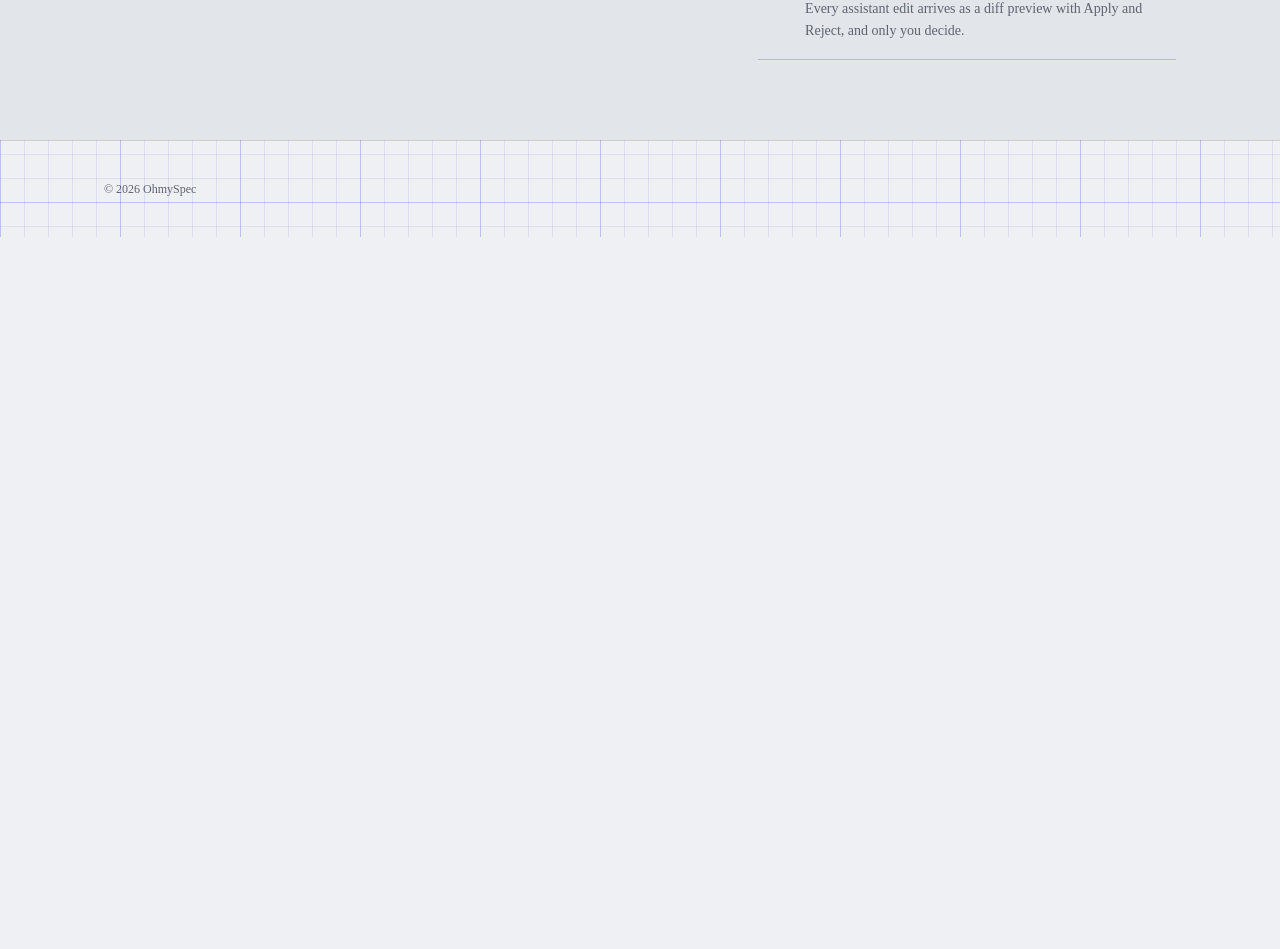
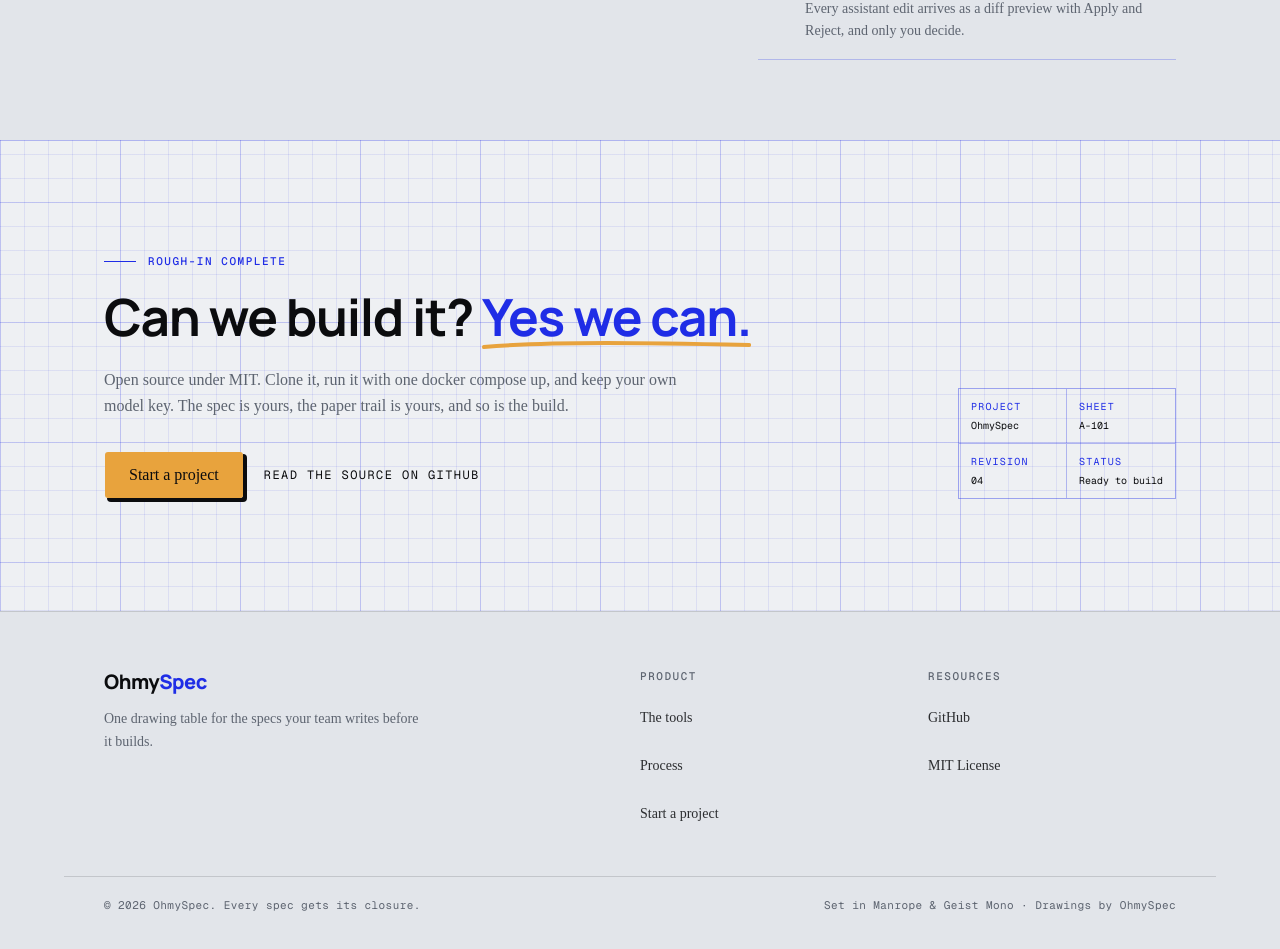
Before and after one commit to leeCode83/ohmyspec-webapp, a Next.js app: page / in a window 1280 px wide. Shown: the part 2918-3867 px from the top of the page. Before the commit the page ends 3155 px from the top, so only its background shows below. Built offline with nearby package versions, Linux system fonts and the light colour scheme.

Commit message:
feat(landing): close on a title block and rebuild the footer
- Closing band: hard-hat CTA, GitHub link, title-block sheet data
- Footer: product resources, mono credit strip, 44px tap targets
- Spec mock labels sections in words; no markdown residue on the page

```diff
--- a/app/page.tsx
+++ b/app/page.tsx
@@ -3,11 +3,13 @@ import { Hero } from "@/components/landing/hero";
 import { ToolSection } from "@/components/landing/tool-section";
 import { ProcessSection } from "@/components/landing/process-section";
 import { DrawingTableSection } from "@/components/landing/drawing-table-section";
+import { CtaSection } from "@/components/landing/cta-section";
 import { Footer } from "@/components/landing/footer";
 
 /**
  * Halaman landing OhmySpec — tema blueprint + hard hat.
- * Susunan section dibangun bertahap; sementara hanya Nav, Hero, Footer.
+ * Urutan: hero (sheet A-101) → perkakas → urutan kerja → meja gambar →
+ * penutup title block → footer.
  */
 export default function Home() {
   return (
@@ -18,6 +20,7 @@ export default function Home() {
         <ToolSection />
         <ProcessSection />
         <DrawingTableSection />
+        <CtaSection />
       </main>
       <Footer />
     </>
--- /dev/null
+++ b/components/landing/cta-section.tsx
@@ -0,0 +1,82 @@
+import { Button } from "@/components/ui/button";
+
+/**
+ * CtaSection — penutup: "Rough-in complete". Band padat (bukan 100vh
+ * kosong) yang ditutup title block lembar gambar: proyek, sheet, revisi,
+ * izin. Satu aksi utama (Start a project) + satu tautan sekunder ke repo.
+ */
+export function CtaSection() {
+  return (
+    <section id="start" className="relative border-t border-primary/30 py-20 md:py-28">
+      <div className="wrap">
+        <div className="grid gap-10 lg:grid-cols-[1fr_auto] lg:items-end">
+          <div className="max-w-2xl">
+            <p className="type-label flex items-center gap-3 text-primary">
+              <span aria-hidden className="h-px w-8 bg-primary" />
+              Rough-in complete
+            </p>
+            <h2 className="type-section mt-5 text-[clamp(1.85rem,4vw,3.4rem)]">
+              Can we build it?{" "}
+              <span className="relative inline-block text-primary">
+                Yes we can.
+                <svg
+                  aria-hidden
+                  viewBox="0 0 300 12"
+                  className="absolute -bottom-2 left-0 h-3 w-full"
+                  preserveAspectRatio="none"
+                >
+                  <path
+                    d="M2 8 C80 2 190 4 298 6"
+                    fill="none"
+                    stroke="var(--hard-hat)"
+                    strokeWidth="4"
+                    strokeLinecap="round"
+                  />
+                </svg>
+              </span>
+            </h2>
+            <p className="mt-6 max-w-xl text-base leading-relaxed text-muted-foreground">
+              Open source under MIT. Clone it, run it with one docker
+              compose up, and keep your own model key. The spec is yours,
+              the paper trail is yours, and so is the build.
+            </p>
+            <div className="mt-8 flex flex-col gap-3 sm:flex-row sm:items-center">
+              <Button
+                asChild
+                className="h-12 bg-[var(--hard-hat)] px-6 text-base text-[var(--graphite)] shadow-[3px_3px_0_var(--graphite)] transition-all hover:bg-[var(--hard-hat)]/90 active:translate-x-[3px] active:translate-y-[3px] active:shadow-none"
+              >
+                <a href="#start">Start a project</a>
+              </Button>
+              <a
+                href="https://github.com/leeCode83/ohmyspec-webapp"
+                className="flex h-12 items-center px-2 font-mono text-xs uppercase tracking-[0.12em] text-foreground underline-offset-4 transition-colors hover:text-primary hover:underline"
+              >
+                Read the source on GitHub
+              </a>
+            </div>
+          </div>
+
+          {/* Title block penutup: data lembar, rata kanan seperti blok judul */}
+          <dl className="grid w-full max-w-xs grid-cols-2 border border-primary/40 font-mono text-[10px] uppercase tracking-[0.12em] lg:max-w-[16rem]">
+            {[
+              ["Project", "OhmySpec"],
+              ["Sheet", "A-101"],
+              ["Revision", "04"],
+              ["Status", "Ready to build"],
+            ].map(([k, v], i) => (
+              <div
+                key={k}
+                className={`px-3 py-2.5 ${i % 2 === 0 ? "border-r border-primary/30" : ""} ${i < 2 ? "border-b border-primary/30" : ""}`}
+              >
+                <dt className="text-primary">{k}</dt>
+                <dd className="mt-1 normal-case tracking-normal text-foreground">
+                  {v}
+                </dd>
+              </div>
+            ))}
+          </dl>
+        </div>
+      </div>
+    </section>
+  );
+}
--- a/components/landing/drawing-table-section.tsx
+++ b/components/landing/drawing-table-section.tsx
@@ -23,7 +23,7 @@ const NOTES = [
   },
   {
     no: "N-03",
-    title: "Ask the workspace, not the file",
+    title: "The workspace answers as well as the file",
     body: "Every document is chunked and embedded, so the assistant can quote another spec by section.",
   },
   {
--- a/components/landing/footer.tsx
+++ b/components/landing/footer.tsx
@@ -1,10 +1,65 @@
+import Link from "next/link";
+
 /**
- * Footer — penutup halaman.
+ * Footer — penutup halaman: wordmark + tagline, dua kolom tautan, dan satu
+ * baris kredit. Bar bawah memakai label mono, seolah strip isian pada
+ * lembar gambar.
  */
+const COLUMNS = [
+  {
+    heading: "Product",
+    links: [
+      { label: "The tools", href: "#tools" },
+      { label: "Process", href: "#process" },
+      { label: "Start a project", href: "#start" },
+    ],
+  },
+  {
+    heading: "Resources",
+    links: [
+      { label: "GitHub", href: "https://github.com/leeCode83/ohmyspec-webapp" },
+      { label: "MIT License", href: "https://opensource.org/license/mit" },
+    ],
+  },
+] as const;
+
 export function Footer() {
   return (
-    <footer className="border-t border-border px-6 py-10 md:px-10">
-      <div className="wrap text-xs text-muted-foreground">© 2026 OhmySpec</div>
+    <footer className="border-t border-border bg-[var(--sheet-sunk)] px-6 pb-10 pt-14 md:px-10">
+      <div className="wrap grid gap-10 md:grid-cols-[2fr_1fr_1fr]">
+        <div>
+          <p className="font-heading text-xl font-extrabold tracking-tight">
+            Ohmy<span className="text-primary">Spec</span>
+          </p>
+          <p className="mt-3 max-w-xs text-sm leading-relaxed text-muted-foreground">
+            One drawing table for the specs your team writes before it
+            builds.
+          </p>
+        </div>
+
+        {COLUMNS.map((col) => (
+          <nav key={col.heading} aria-label={col.heading}>
+            <h3 className="type-label text-muted-foreground">{col.heading}</h3>
+            <ul className="mt-3 space-y-1">
+              {col.links.map((link) => (
+                <li key={link.label}>
+                  <Link
+                    href={link.href}
+                    className="flex min-h-[44px] items-center text-sm text-foreground/85 transition-colors hover:text-primary"
+                  >
+                    {link.label}
+                  </Link>
+                </li>
+              ))}
+            </ul>
+          </nav>
+        ))}
+      </div>
+
+      <div className="wrap mt-10 flex flex-col gap-2 border-t border-border pt-5 font-mono text-[11px] tracking-[0.04em] text-muted-foreground sm:flex-row sm:items-center sm:justify-between">
+        <p>© 2026 OhmySpec. Every spec gets its closure.</p>
+        <p>Set in Manrope &amp; Geist Mono · Drawings by OhmySpec</p>
+      </div>
     </footer>
   );
 }
--- a/components/landing/spec-board.tsx
+++ b/components/landing/spec-board.tsx
@@ -32,12 +32,22 @@ export function SpecBoard() {
           <p className="text-[10px] uppercase tracking-[0.16em] text-primary">
             # Spec · Auth service
           </p>
-          <p className="font-semibold text-foreground">## Session model</p>
+          <p className="flex items-center gap-1.5 font-semibold text-foreground">
+            <span aria-hidden className="font-mono text-primary">
+              H2
+            </span>
+            Session model
+          </p>
           <p>
             Sessions are signed JWTs issued by Supabase Auth and rotated
             every 60 minutes.
           </p>
-          <p className="font-semibold text-foreground">## Acceptance criteria</p>
+          <p className="flex items-center gap-1.5 font-semibold text-foreground">
+            <span aria-hidden className="font-mono text-primary">
+              H2
+            </span>
+            Acceptance criteria
+          </p>
           <ul className="space-y-1">
             {ACCEPTANCE.map((line, i) => (
               <li key={line} className="flex items-start gap-2">
```
